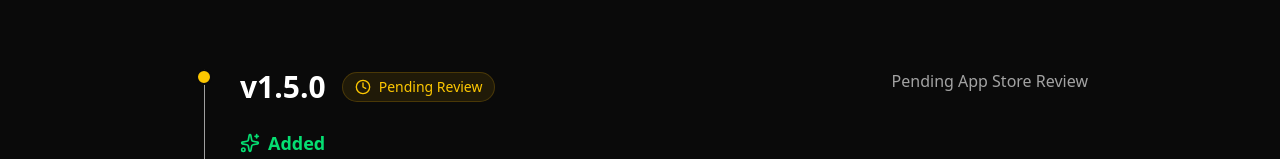
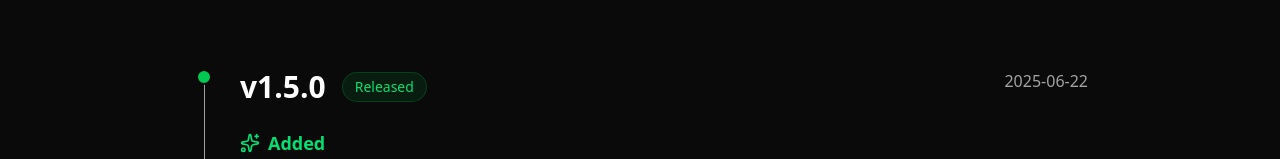
Before and after one commit to Natxo09/erislanding, a Next.js app: page /changelog in a window 1280 px wide. Shown: the part 227-386 px from the top of the page. Built offline with nearby package versions, Linux system fonts and the light colour scheme; no server answers.

Commit message:
Update changelog: mark v1.4 and v1.5 as released
Both versions have been approved by Apple Store.

```diff
--- a/src/app/changelog/page.tsx
+++ b/src/app/changelog/page.tsx
@@ -36,8 +36,8 @@ interface ChangelogEntry {
 const changelogData: ChangelogEntry[] = [
   {
     version: "1.5.0",
-    date: "Pending App Store Review",
-    status: "pending",
+    date: "2025-06-22",
+    status: "released",
     categories: {
       added: [
         "Device Model Display: Shows specific device model (e.g. 'iPhone 15 Pro') instead of generic 'iPhone'",
@@ -82,8 +82,8 @@ const changelogData: ChangelogEntry[] = [
   },
   {
     version: "1.4.0",
-    date: "Pending App Store Review",
-    status: "pending",
+    date: "2025-06-22",
+    status: "released",
     categories: {
       added: [
         "Dynamic GPU cache limits based on device capabilities",
```
